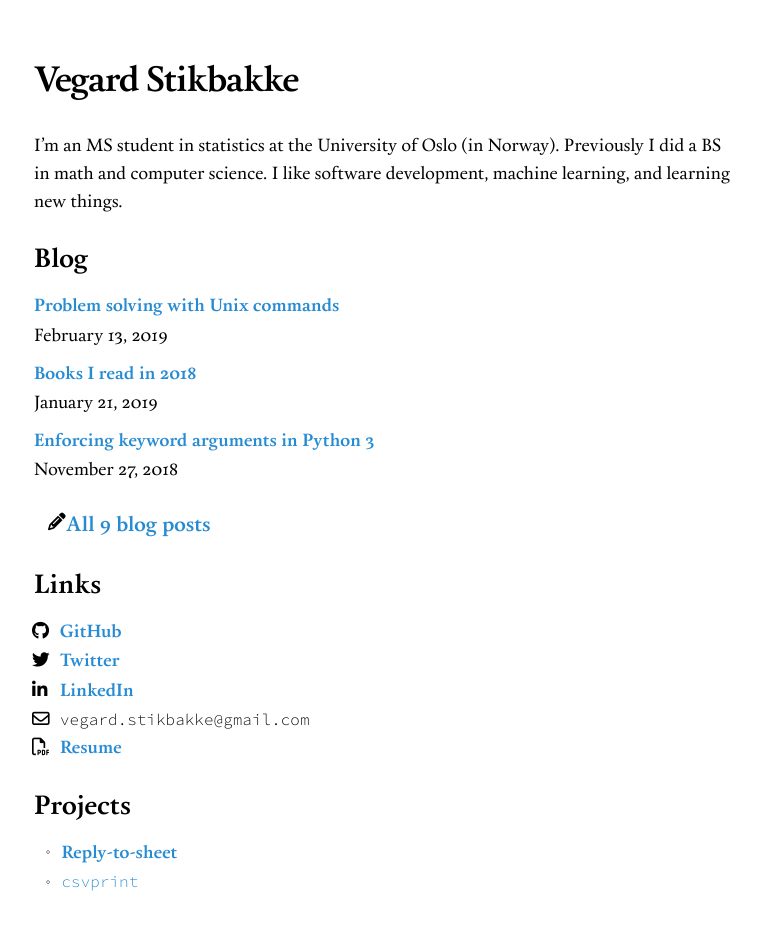
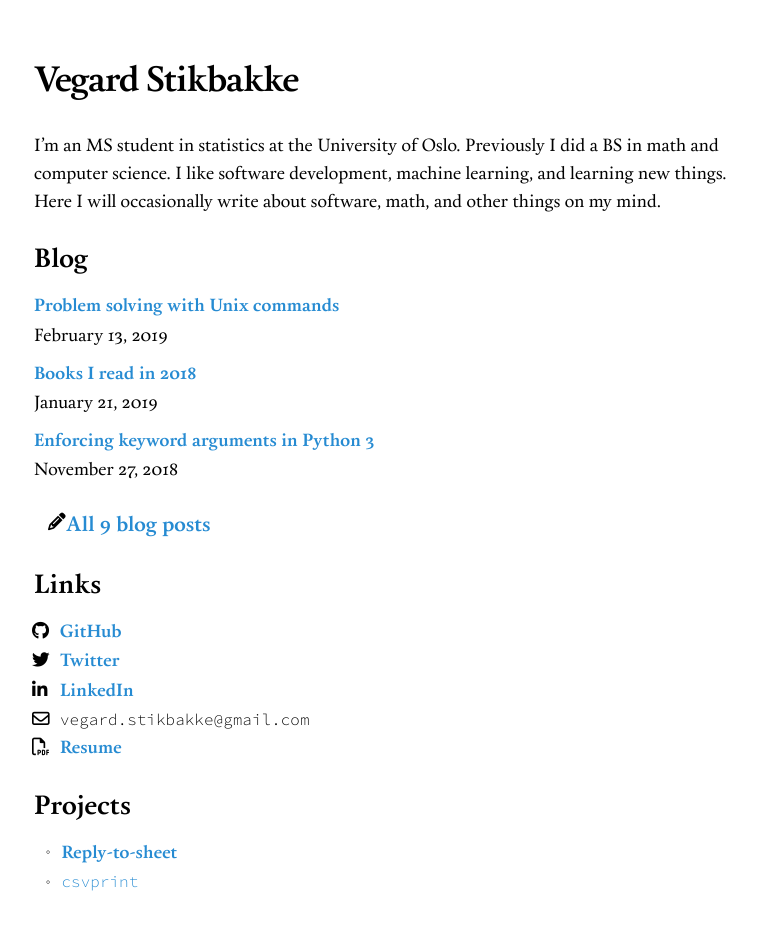
Before and after one commit to vegarsti/vegarsti.github.io, a Jekyll site: the page built from index.md, in a window 1280 px wide. Shown: the whole page, without its empty margins (256-1017 px from the left). Built offline with Jekyll 4.4.1, drawn with Linux system fonts in a browser that asks for light colours; nearby versions of some CDN libraries.

Commit message:
Edit about me

```diff
--- a/index.md
+++ b/index.md
@@ -5,7 +5,7 @@ title: Vegard Stikbakke
 
 # Vegard Stikbakke
 
-I'm an MS student in statistics at the University of Oslo (in Norway). Previously I did a BS in math and computer science. I like software development, machine learning, and learning new things.
+I'm an MS student in statistics at the University of Oslo. Previously I did a BS in math and computer science. I like software development, machine learning, and learning new things. Here I will occasionally write about software, math, and other things on my mind.
 
 ## Blog
 <div id="blog-links">
```
